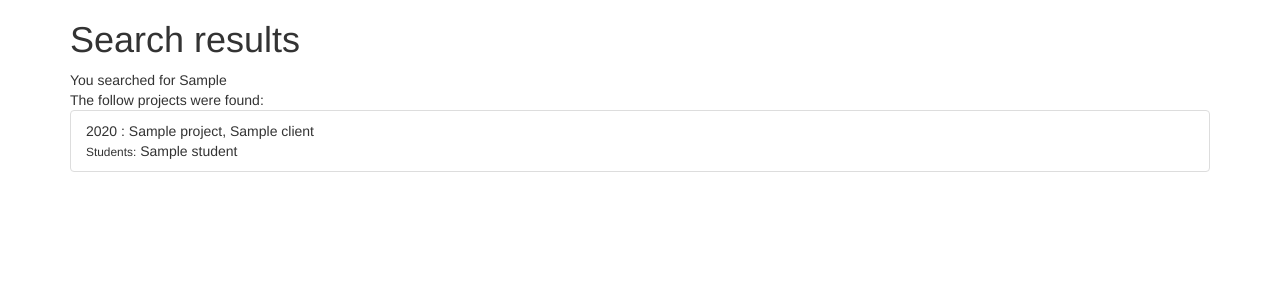
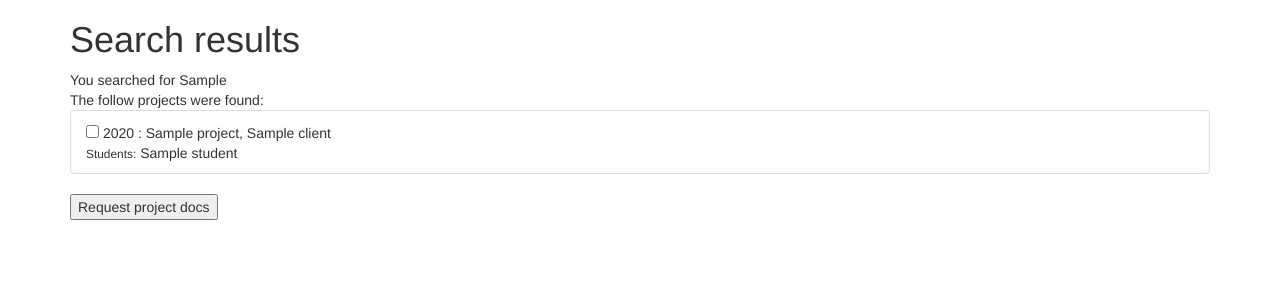
Before and after one commit to OtagoPolytechnic/opp-archive, a Django app: template archive_project/archive/templates/archive/search_results.html in a window 1280 px wide. Shown: the top 300 px of the page. Run offline with Django 3.2, Linux system fonts and the light colour scheme; the template is opened without the code that fills it: most values are stand-ins (such as "Sample title", 1, 10 or a date in 2020); some libraries are stand-ins or nearby versions.

Commit message:
Added checkboxes to search results and form

```diff
--- a/archive_project/archive/templates/archive/search_results.html
+++ b/archive_project/archive/templates/archive/search_results.html
@@ -5,9 +5,11 @@
 You searched for {{ query_string }}<br/>
 
 The follow projects were found:<br/>
+<form method="POST" class="post-form">{% csrf_token %}
 <ul class="list-group">
 {% for project in found_projects %}
     <li class="list-group-item">
+    <input type="checkbox" name="project" value="{{project.pk}}"/>
        {{ project.year }} : {{ project.groupName }}, {{ project.client }}<br/>
        <small>Students:</small>
        {% for student in project.students.all %}
@@ -16,4 +18,6 @@ The follow projects were found:<br/>
     </li>
 {% endfor %}
 </ul>
+<input type="submit" value="Request project docs"/>
+</form>
 {% endblock %}
```
